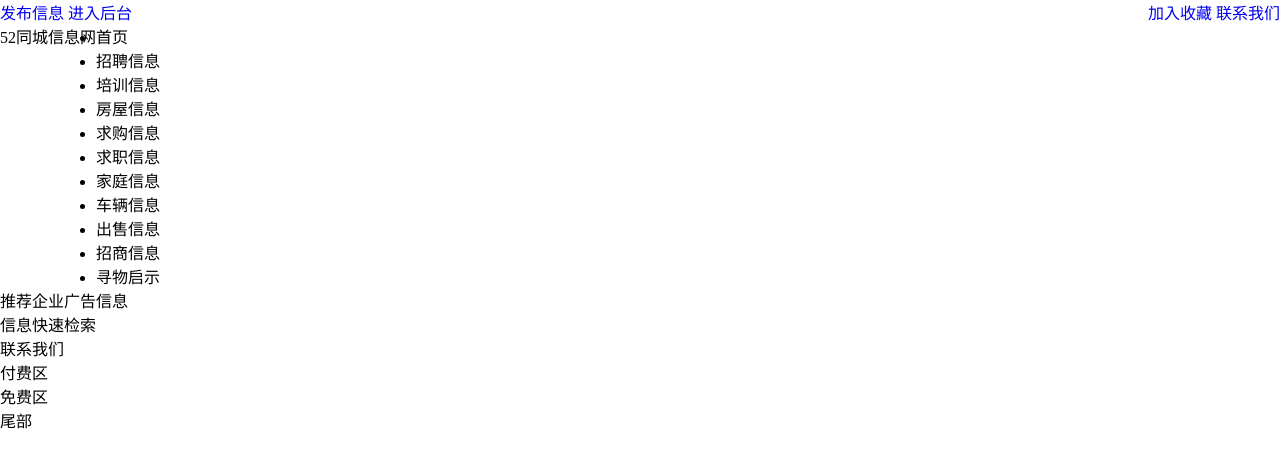
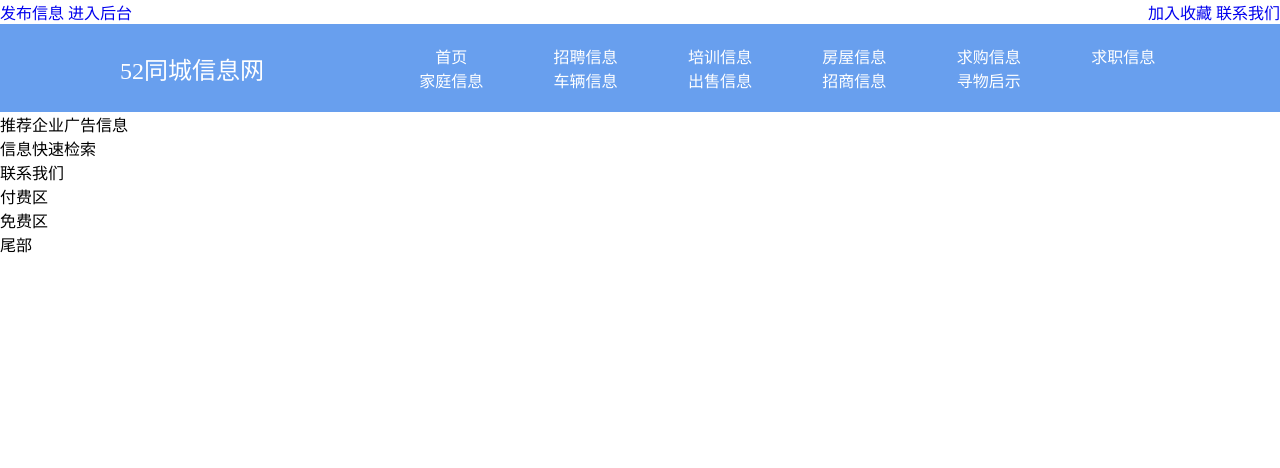
Before and after one commit to penggang-home/php-practice, a PHP site: page / in a window 1280 px wide. Shown: the top 468 px of the page. Run offline with PHP 8.4, Linux system fonts and the light colour scheme.

Commit message:
nav基本完成

```diff
--- a/css/style.css
+++ b/css/style.css
@@ -17,5 +17,35 @@
 }
 header nav{
     display: flex;
+    background-color: #689FEE;
 
 }
+header nav .left{
+    flex:  1 1 30%;
+    display: flex;
+    flex-wrap: nowrap;
+    justify-content: center;
+    align-items: center;
+    color: white;
+    font-size: 1.5em;
+    padding: 20px 0;
+}
+header nav .right{
+    flex:  1 1 70%;
+}
+header nav .right ul{
+    display: flex;
+    flex-wrap: wrap;
+    list-style: none;
+    padding: 20px 0;
+}
+header nav .right ul li{
+    display: flex;
+    justify-content: center;
+    align-items: center;
+
+    flex-wrap: wrap;
+    width: 15%;
+    text-align: center;
+    color: white;
+}
```
